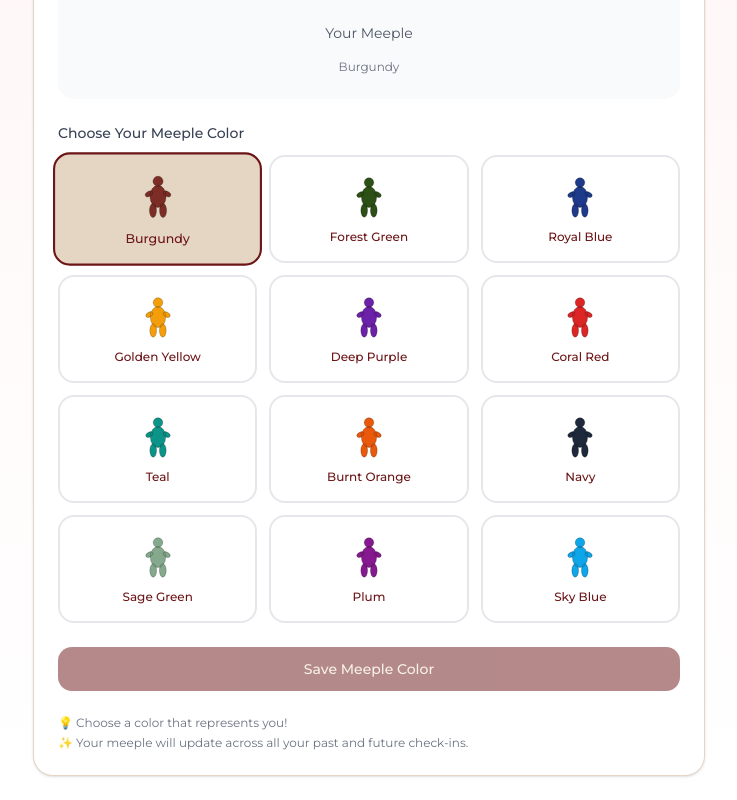
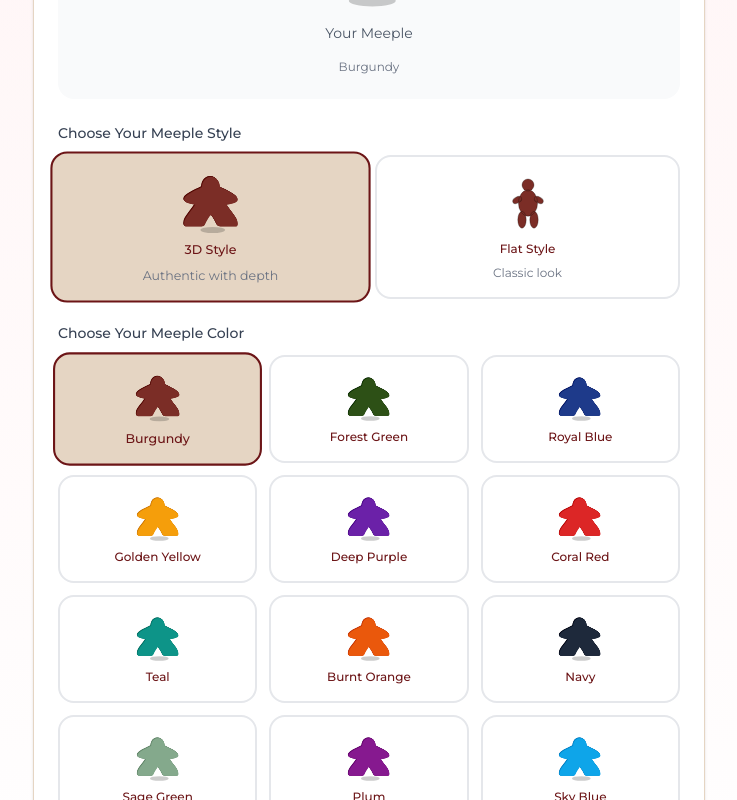
Before and after one commit to AdamDeHovitz/wedding-map, a Next.js app: page /settings in a window 1280 px wide. Shown: the part 680-1480 px from the top of the page, without its empty margins (271-1008 px from the left). Built offline with nearby package versions, Linux system fonts and the light colour scheme; no server answers; the database is empty; sample sign-in values are in the browser's storage.

Commit message:
add new meeple variant

```diff
--- /dev/null
+++ b/src/app/api/preferences/route.ts
@@ -0,0 +1,66 @@
+import { NextResponse } from 'next/server'
+import { auth } from '@/auth'
+import { createClient } from '@supabase/supabase-js'
+
+// Use service role key to bypass RLS
+const supabase = createClient(
+  process.env.NEXT_PUBLIC_SUPABASE_URL!,
+  process.env.SUPABASE_SERVICE_ROLE_KEY!
+)
+
+export async function PATCH(request: Request) {
+  try {
+    // Check authentication
+    const session = await auth()
+    if (!session?.user?.email) {
+      return NextResponse.json(
+        { error: 'Unauthorized' },
+        { status: 401 }
+      )
+    }
+
+    const body = await request.json()
+    const { meepleColor, meepleStyle } = body
+
+    // Validate inputs
+    if (!meepleColor || typeof meepleColor !== 'string') {
+      return NextResponse.json(
+        { error: 'Invalid meeple color' },
+        { status: 400 }
+      )
+    }
+
+    if (meepleStyle && !['3d', 'flat'].includes(meepleStyle)) {
+      return NextResponse.json(
+        { error: 'Invalid meeple style. Must be "3d" or "flat"' },
+        { status: 400 }
+      )
+    }
+
+    // Update user preferences
+    const { error } = await supabase
+      .from('user_preferences')
+      .upsert({
+        email: session.user.email,
+        meeple_color: meepleColor,
+        meeple_style: meepleStyle || '3d',
+        updated_at: new Date().toISOString(),
+      })
+
+    if (error) {
+      console.error('Supabase error:', error)
+      return NextResponse.json(
+        { error: 'Failed to update preferences' },
+        { status: 500 }
+      )
+    }
+
+    return NextResponse.json({ success: true })
+  } catch (error) {
+    console.error('Preferences update error:', error)
+    return NextResponse.json(
+      { error: 'Internal server error' },
+      { status: 500 }
+    )
+  }
+}
--- a/src/app/settings/page.tsx
+++ b/src/app/settings/page.tsx
@@ -5,6 +5,7 @@ import MeepleCustomizer from '@/components/MeepleCustomizer'
 import { Card, CardContent, CardDescription, CardHeader, CardTitle } from '@/components/ui/card'
 import Link from 'next/link'
 import { Button } from '@/components/ui/button'
+import type { MeepleStyle } from '@/components/Meeple'
 
 export default async function SettingsPage() {
   const session = await auth()
@@ -56,13 +57,14 @@ export default async function SettingsPage() {
             <CardHeader>
               <CardTitle>Meeple Customization</CardTitle>
               <CardDescription>
-                Choose your meeple color. This will update across all your check-ins.
+                Choose your meeple color and style. This will update across all your check-ins.
               </CardDescription>
             </CardHeader>
             <CardContent>
               <MeepleCustomizer
                 userEmail={session.user.email!}
                 currentColor={preferences?.meeple_color || '#7B2D26'}
+                currentStyle={(preferences?.meeple_style as MeepleStyle) || '3d'}
               />
             </CardContent>
           </Card>
--- a/src/components/Meeple.tsx
+++ b/src/components/Meeple.tsx
@@ -2,6 +2,7 @@ interface MeepleProps {
   color: string
   size?: number
   className?: string
+  style?: '3d' | 'flat'
 }
 
 export const MEEPLE_COLORS = [
@@ -20,8 +21,11 @@ export const MEEPLE_COLORS = [
 ] as const
 
 export type MeepleColor = typeof MEEPLE_COLORS[number]['value']
+export type MeepleStyle = '3d' | 'flat'
 
-export function Meeple({ color, size = 40, className = '' }: MeepleProps) {
+export function Meeple({ color, size = 40, className = '', style = '3d' }: MeepleProps) {
+  // Flat style: original rounded shapes
+  if (style === 'flat') {
     return (
       <svg
         width={size}
@@ -60,22 +64,10 @@ export function Meeple({ color, size = 40, className = '' }: MeepleProps) {
           />
 
           {/* Left leg */}
-        <ellipse
-          cx="40"
-          cy="78"
-          rx="7"
-          ry="14"
-          fill={color}
-        />
+          <ellipse cx="40" cy="78" rx="7" ry="14" fill={color} />
 
           {/* Right leg */}
-        <ellipse
-          cx="60"
-          cy="78"
-          rx="7"
-          ry="14"
-          fill={color}
-        />
+          <ellipse cx="60" cy="78" rx="7" ry="14" fill={color} />
         </g>
 
         {/* Outline for better visibility */}
@@ -90,3 +82,62 @@ export function Meeple({ color, size = 40, className = '' }: MeepleProps) {
       </svg>
     )
   }
+
+  // 3D style: authentic meeple with layered depth
+  // Use subtle darkening for depth layers only - keep top face pure color
+  const layer1 = adjustColorBrightness(color, -8)
+  const layer2 = adjustColorBrightness(color, -12)
+  const layer3 = adjustColorBrightness(color, -16)
+  const layer4 = adjustColorBrightness(color, -20)
+
+  const meeplePath =
+    "M256 54.99c-27 0-46.418 14.287-57.633 32.23-10.03 16.047-14.203 34.66-15.017 50.962-30.608 15.135-64.515 30.394-91.815 45.994-14.32 8.183-26.805 16.414-36.203 25.26C45.934 218.28 39 228.24 39 239.99c0 5 2.44 9.075 5.19 12.065 2.754 2.99 6.054 5.312 9.812 7.48 7.515 4.336 16.99 7.95 27.412 11.076 15.483 4.646 32.823 8.1 47.9 9.577-14.996 25.84-34.953 49.574-52.447 72.315C56.65 378.785 39 403.99 39 431.99c0 4-.044 7.123.31 10.26.355 3.137 1.256 7.053 4.41 10.156 3.155 3.104 7.017 3.938 10.163 4.28 3.146.345 6.315.304 10.38.304h111.542c8.097 0 14.026.492 20.125-3.43 6.1-3.92 8.324-9.275 12.67-17.275l.088-.16.08-.166s9.723-19.77 21.324-39.388c5.8-9.808 12.097-19.576 17.574-26.498 2.74-3.46 5.304-6.204 7.15-7.754.564-.472.82-.56 1.184-.76.363.2.62.288 1.184.76 1.846 1.55 4.41 4.294 7.15 7.754 5.477 6.922 11.774 16.69 17.574 26.498 11.6 19.618 21.324 39.387 21.324 39.387l.08.165.088.16c4.346 8 6.55 13.323 12.61 17.254 6.058 3.93 11.974 3.45 19.957 3.45H448c4 0 7.12.043 10.244-.304 3.123-.347 6.998-1.21 10.12-4.332 3.12-3.122 3.984-6.997 4.33-10.12.348-3.122.306-6.244.306-10.244 0-28-17.65-53.205-37.867-79.488-17.493-22.74-37.45-46.474-52.447-72.315 15.077-1.478 32.417-4.93 47.9-9.576 10.422-3.125 19.897-6.74 27.412-11.075 3.758-2.168 7.058-4.49 9.81-7.48 2.753-2.99 5.192-7.065 5.192-12.065 0-11.75-6.934-21.71-16.332-30.554-9.398-8.846-21.883-17.077-36.203-25.26-27.3-15.6-61.207-30.86-91.815-45.994-.814-16.3-4.988-34.915-15.017-50.96C302.418 69.276 283 54.99 256 54.99z"
+
+  return (
+    <svg
+      viewBox="0 0 512 512"
+      width={size}
+      height={size}
+      className={className}
+      xmlns="http://www.w3.org/2000/svg"
+    >
+      {/* Ground shadow */}
+      <ellipse cx="270" cy="485" rx="100" ry="25" fill="black" opacity="0.2" />
+
+      {/* Extruded side — 4 layers with subtle flat darkening for depth */}
+      <g transform="translate(-8, -8)">
+        <path d={meeplePath} fill={layer4} />
+      </g>
+      <g transform="translate(-6, -6)">
+        <path d={meeplePath} fill={layer3} />
+      </g>
+      <g transform="translate(-4, -4)">
+        <path d={meeplePath} fill={layer2} />
+      </g>
+      <g transform="translate(-2, -2)">
+        <path d={meeplePath} fill={layer1} />
+      </g>
+
+      {/* Top face with PURE original color - no gradient */}
+      <path d={meeplePath} fill={color} />
+
+      {/* Subtle highlight on top edge only */}
+      <path
+        d={meeplePath}
+        stroke="rgba(255,255,255,0.2)"
+        strokeWidth="1.5"
+        fill="none"
+        opacity="0.5"
+      />
+    </svg>
+  )
+}
+
+function adjustColorBrightness(color: string, percent: number): string {
+  const num = parseInt(color.replace('#', ''), 16)
+  const amt = Math.round(2.55 * percent)
+  const R = Math.max(0, Math.min(255, (num >> 16) + amt))
+  const G = Math.max(0, Math.min(255, ((num >> 8) & 0x00ff) + amt))
+  const B = Math.max(0, Math.min(255, (num & 0x0000ff) + amt))
+  return `#${(0x1000000 + R * 0x10000 + G * 0x100 + B).toString(16).slice(1)}`
+}
--- a/src/components/MeepleCustomizer.tsx
+++ b/src/components/MeepleCustomizer.tsx
@@ -2,18 +2,23 @@
 
 import { useState } from 'react'
 import { Button } from '@/components/ui/button'
-import { supabase } from '@/lib/supabase'
 import { useRouter } from 'next/navigation'
-import { Meeple, MEEPLE_COLORS } from '@/components/Meeple'
+import { Meeple, MEEPLE_COLORS, type MeepleStyle } from '@/components/Meeple'
 
 interface MeepleCustomizerProps {
   userEmail: string
   currentColor: string
+  currentStyle?: MeepleStyle
 }
 
-export default function MeepleCustomizer({ userEmail, currentColor }: MeepleCustomizerProps) {
+export default function MeepleCustomizer({
+  userEmail,
+  currentColor,
+  currentStyle = '3d'
+}: MeepleCustomizerProps) {
   const router = useRouter()
   const [selectedColor, setSelectedColor] = useState(currentColor)
+  const [selectedStyle, setSelectedStyle] = useState<MeepleStyle>(currentStyle)
   const [isSaving, setIsSaving] = useState(false)
   const [saveMessage, setSaveMessage] = useState<string | null>(null)
 
@@ -22,22 +27,24 @@ export default function MeepleCustomizer({ userEmail, currentColor }: MeepleCust
     setSaveMessage(null)
 
     try {
-      // Update user preferences
-      const { error } = await supabase
-        .from('user_preferences')
-        .upsert({
-          email: userEmail,
-          meeple_color: selectedColor,
-          updated_at: new Date().toISOString(),
-        })
+      // Update user preferences via API route
+      const response = await fetch('/api/preferences', {
+        method: 'PATCH',
+        headers: { 'Content-Type': 'application/json' },
+        body: JSON.stringify({
+          meepleColor: selectedColor,
+          meepleStyle: selectedStyle,
+        }),
+      })
 
-      if (error) {
-        setSaveMessage('Failed to save meeple color. Please try again.')
+      if (!response.ok) {
+        const error = await response.json()
+        setSaveMessage(error.error || 'Failed to save meeple preferences. Please try again.')
         setIsSaving(false)
         return
       }
 
-      setSaveMessage('Meeple color saved successfully!')
+      setSaveMessage('Meeple preferences saved successfully!')
       setIsSaving(false)
 
       // Refresh the page to show updated meeple everywhere
@@ -54,11 +61,52 @@ export default function MeepleCustomizer({ userEmail, currentColor }: MeepleCust
     <div className="space-y-6">
       {/* Current Meeple Preview */}
       <div className="flex flex-col items-center gap-4 p-6 bg-gray-50 rounded-lg">
-        <Meeple color={selectedColor} size={120} />
+        <Meeple color={selectedColor} size={120} style={selectedStyle} />
         <p className="text-sm text-gray-600">Your Meeple</p>
         <p className="text-xs text-gray-500">
           {MEEPLE_COLORS.find(c => c.value === selectedColor)?.name || 'Custom Color'}
         </p>
+      </div>
+
+      {/* Style Selector */}
+      <div>
+        <label className="block text-sm font-medium text-gray-700 mb-3">
+          Choose Your Meeple Style
+        </label>
+        <div className="grid grid-cols-2 gap-3">
+          <button
+            onClick={() => setSelectedStyle('3d')}
+            className={`p-4 rounded-lg border-2 transition-all flex flex-col items-center gap-2 ${
+              selectedStyle === '3d'
+                ? 'border-primary bg-secondary scale-105'
+                : 'border-gray-200 hover:border-gray-300 hover:bg-gray-50'
+            }`}
+          >
+            <Meeple color={selectedColor} size={60} style="3d" />
+            <span className="text-xs font-medium text-center">
+              3D Style
+            </span>
+            <span className="text-xs text-gray-500 text-center">
+              Authentic with depth
+            </span>
+          </button>
+          <button
+            onClick={() => setSelectedStyle('flat')}
+            className={`p-4 rounded-lg border-2 transition-all flex flex-col items-center gap-2 ${
+              selectedStyle === 'flat'
+                ? 'border-primary bg-secondary scale-105'
+                : 'border-gray-200 hover:border-gray-300 hover:bg-gray-50'
+            }`}
+          >
+            <Meeple color={selectedColor} size={60} style="flat" />
+            <span className="text-xs font-medium text-center">
+              Flat Style
+            </span>
+            <span className="text-xs text-gray-500 text-center">
+              Classic look
+            </span>
+          </button>
+        </div>
       </div>
 
       {/* Color Selector */}
@@ -77,7 +125,7 @@ export default function MeepleCustomizer({ userEmail, currentColor }: MeepleCust
                   : 'border-gray-200 hover:border-gray-300 hover:bg-gray-50'
               }`}
             >
-              <Meeple color={colorOption.value} size={48} />
+              <Meeple color={colorOption.value} size={48} style={selectedStyle} />
               <span className="text-xs font-medium text-center">
                 {colorOption.name}
               </span>
@@ -90,10 +138,10 @@ export default function MeepleCustomizer({ userEmail, currentColor }: MeepleCust
       <div className="flex gap-2">
         <Button
           onClick={handleSave}
-          disabled={isSaving || selectedColor === currentColor}
+          disabled={isSaving || (selectedColor === currentColor && selectedStyle === currentStyle)}
           className="flex-1"
         >
-          {isSaving ? 'Saving...' : 'Save Meeple Color'}
+          {isSaving ? 'Saving...' : 'Save Meeple Preferences'}
         </Button>
       </div>
 
@@ -110,7 +158,7 @@ export default function MeepleCustomizer({ userEmail, currentColor }: MeepleCust
       )}
 
       <div className="text-xs text-gray-500 space-y-1">
-        <p>💡 Choose a color that represents you!</p>
+        <p>💡 Choose a color and style that represents you!</p>
         <p>✨ Your meeple will update across all your past and future check-ins.</p>
       </div>
     </div>
--- a/src/types/database.ts
+++ b/src/types/database.ts
@@ -45,6 +45,7 @@ export interface Database {
         Row: {
           email: string
           meeple_color: string
+          meeple_style?: string | null
           display_name: string | null
           current_location_id: string | null
           updated_at: string
@@ -52,6 +53,7 @@ export interface Database {
         Insert: {
           email: string
           meeple_color: string
+          meeple_style?: string | null
           display_name?: string | null
           current_location_id?: string | null
           updated_at?: string
@@ -59,6 +61,7 @@ export interface Database {
         Update: {
           email?: string
           meeple_color?: string
+          meeple_style?: string | null
           display_name?: string | null
           current_location_id?: string | null
           updated_at?: string
```
Also changed, not shown: src/components/CheckinForm.tsx (+19 -2 lines), src/components/TravelAnimation.tsx (+8 -1 lines), src/components/WeddingMap.tsx (+16 -0 lines), .claude/settings.local.json. Lines whose indentation alone changed are shown as unchanged.
